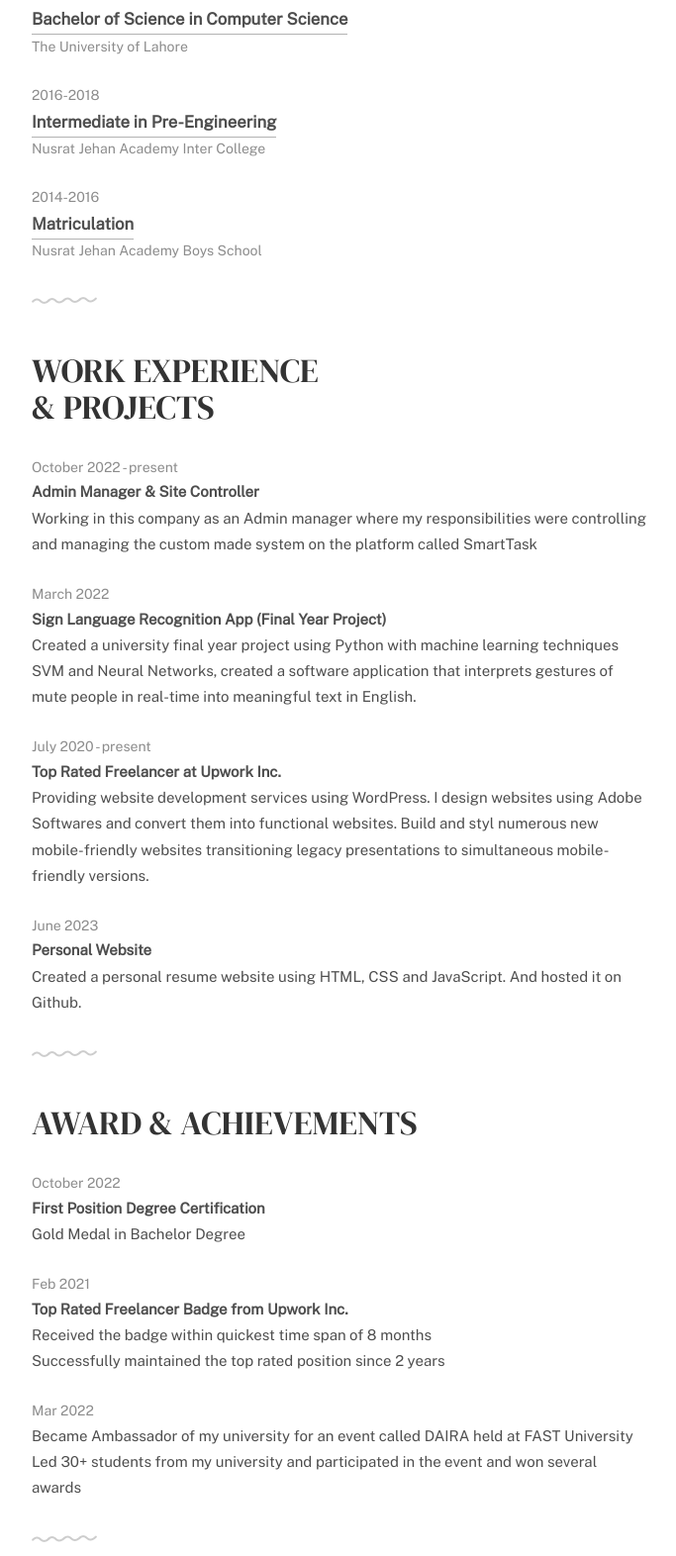
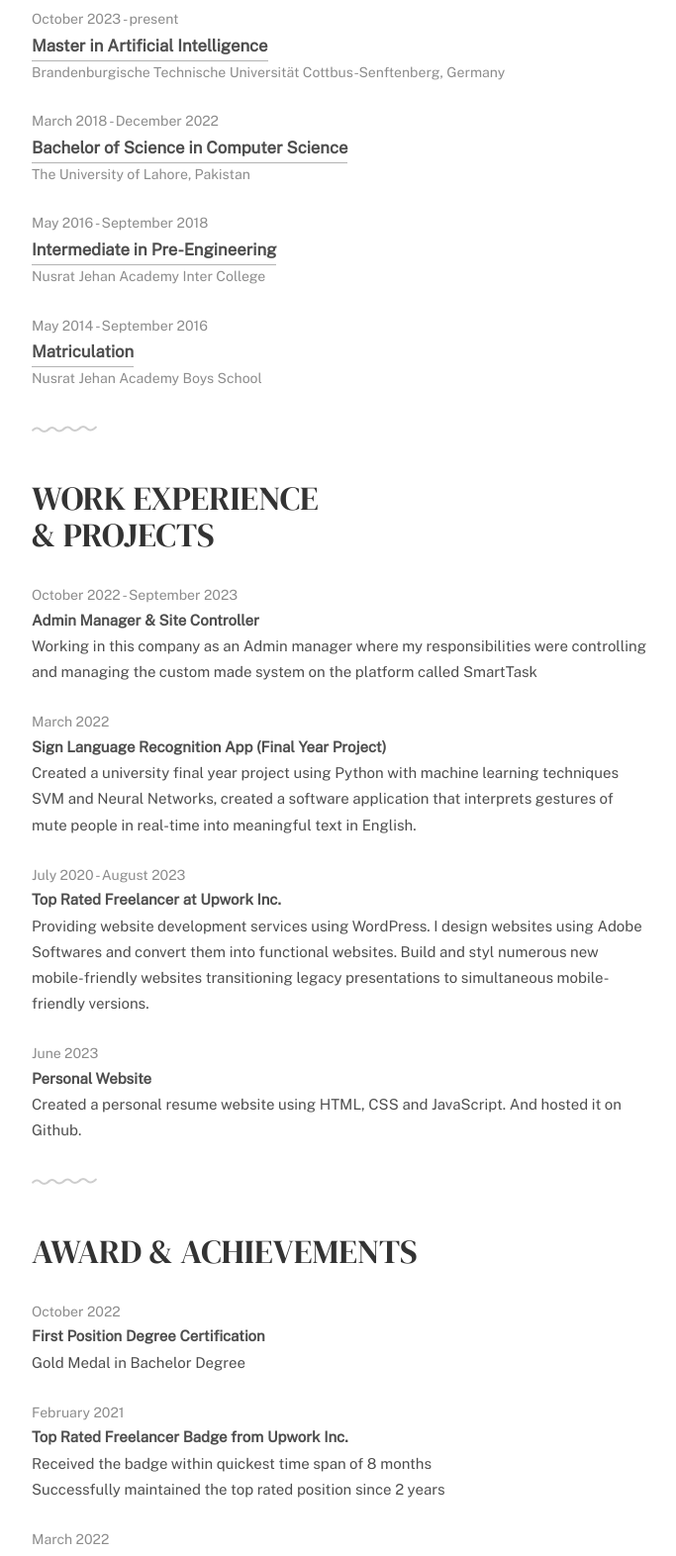
Before and after one commit to Musharaf1001/myresume, a plain HTML site: page index.html in a window 1280 px wide. Shown: the part 689-2261 px from the top of the page at 99% size, without its empty margins (297-980 px from the left). Drawn offline with nearby package versions, Linux system fonts and the light colour scheme.

Commit message:
Add files via upload

```diff
--- a/index.html
+++ b/index.html
@@ -54,7 +54,7 @@
 					<h1>I live in<br><span id="typed"></span></h1>
 				</div>
 				<p>
-					A motivated computer science graduate from The University of Lahore with a couple of years of experience in website programming and development. Worked as a Top Rated Freelancer at Upwork. I have got a sound understanding of coding and development processes. Seeking to use proven skills in programming on different platforms as a dedicated Programmer and Developer.
+					A motivated computer science graduate from The University of Lahore with a couple of years of experience in website programming and development. Currently enrolled at BTU Cottbus-Senftenberg, Germany in the program of Master in Artificial Intelligence. Worked as a Top Rated Freelancer at Upwork for 3 years. I have got a sound understanding of coding and development processes. Seeking to use proven skills in the field of Programming and on different platforms as a dedicated Programmer and Developer.
 				</p>
 			</div>
 		</div>
@@ -65,17 +65,22 @@
 		<div class="container">
 			<h1>Qualification</h1>
 			<ul class="work-list">
-				<li>2018-2022</li>
-				<li><a href="#">Bachelor of Science in Computer Science</a></li>
-				<li>The University of Lahore</li>
+				<li>October 2023 - present</li>
+				<li><a href="#">Master in Artificial Intelligence</a></li>
+				<li>Brandenburgische Technische Universität Cottbus-Senftenberg, Germany</li>
 			</ul>
 			<ul class="work-list">
-				<li>2016-2018</li>
+				<li>March 2018 - December 2022</li>
+				<li><a href="#">Bachelor of Science in Computer Science</a></li>
+				<li>The University of Lahore, Pakistan</li>
+			</ul>
+			<ul class="work-list">
+				<li>May 2016 - September 2018</li>
 				<li><a href="#">Intermediate in Pre-Engineering</a></li>
 				<li>Nusrat Jehan Academy Inter College</li>
 			</ul>
 			<ul class="work-list">
-				<li>2014-2016</li>
+				<li>May 2014 - September 2016</li>
 				<li><a href="#">Matriculation</a></li>
 				<li>Nusrat Jehan Academy Boys School</li>
 			</ul>
@@ -87,7 +92,7 @@
 		<div class="container">
 			<h1>Work Experience<br>&amp; Projects</h1>
 			<ul class="award-list list-flat">
-				<li>October 2022 - present</li>
+				<li>October 2022 - September 2023</li>
 				<li><strong>Admin Manager & Site Controller</strong></li>
 				<li>Working in this company as an Admin manager where my responsibilities were controlling and managing the custom made system on the platform called SmartTask</li>
 
@@ -99,7 +104,7 @@
 			</ul>
 
 			<ul class="award-list list-flat">
-				<li>July 2020 - present</li>
+				<li>July 2020 - August 2023</li>
 				<li><strong>Top Rated Freelancer at Upwork Inc.</strong></li>
 				<li>Providing website development services using WordPress. I design websites using Adobe Softwares and convert them into functional websites. Build and styl numerous new mobile-friendly websites transitioning legacy presentations to simultaneous mobile-friendly versions.</li>
 			</ul>
@@ -123,13 +128,13 @@
 				<li>Gold Medal in Bachelor Degree</li>
 			</ul>
 			<ul class="award-list list-flat">
-				<li>Feb 2021</li>
+				<li>February 2021</li>
 				<li><strong>Top Rated Freelancer Badge from Upwork Inc.</strong></li>
 				<li>Received the badge within quickest time span of 8 months</li>
 				<li>Successfully maintained the top rated position since 2 years</li>
 			</ul>
 			<ul class="award-list list-flat">
-				<li>Mar 2022</li>
+				<li>March 2022</li>
 				<li>Became Ambassador of my university for an event called DAIRA held at FAST University</li>
 				<li>Led 30+ students from my university and participated in the event and won several awards</li>
 			</ul>
@@ -142,7 +147,7 @@
 			<h1>Technical Skills</h1>
 			<ul class="skill-list list-flat">
 				<li>Web Technology</li>
-				<li>HTML, CSS, Javascript, Python, C#</li>
+				<li>HTML, CSS, Javascript, Python, R programming,  C#</li>
 			</ul>
 			<ul class="skill-list list-flat">
 				<li>Database</li>
@@ -150,11 +155,11 @@
 			</ul>
 			<ul class="skill-list list-flat">
 				<li>Framework</li>
-				<li>React.JS, Django, TensorFlow, Keras, Pandas, OpenCV</li>
+				<li>React.JS, TensorFlow, Keras, Pandas, OpenCV</li>
 			</ul>
 			<ul class="skill-list list-flat">
 				<li>Tools</li>
-				<li>Github, Visual Studio Code, Sublime Text, Jupyter Notebook, Android Studio, PyCharm, IntelliJ</li>
+				<li>Github, Visual Studio Code, Sublime Text, Jupyter Notebook, Android Studio, PyCharm, IntelliJ, RStudio</li>
 			</ul>
 			<ul class="skill-list list-flat">
 				<li>Other Expertise and Hobbies</li>
```
